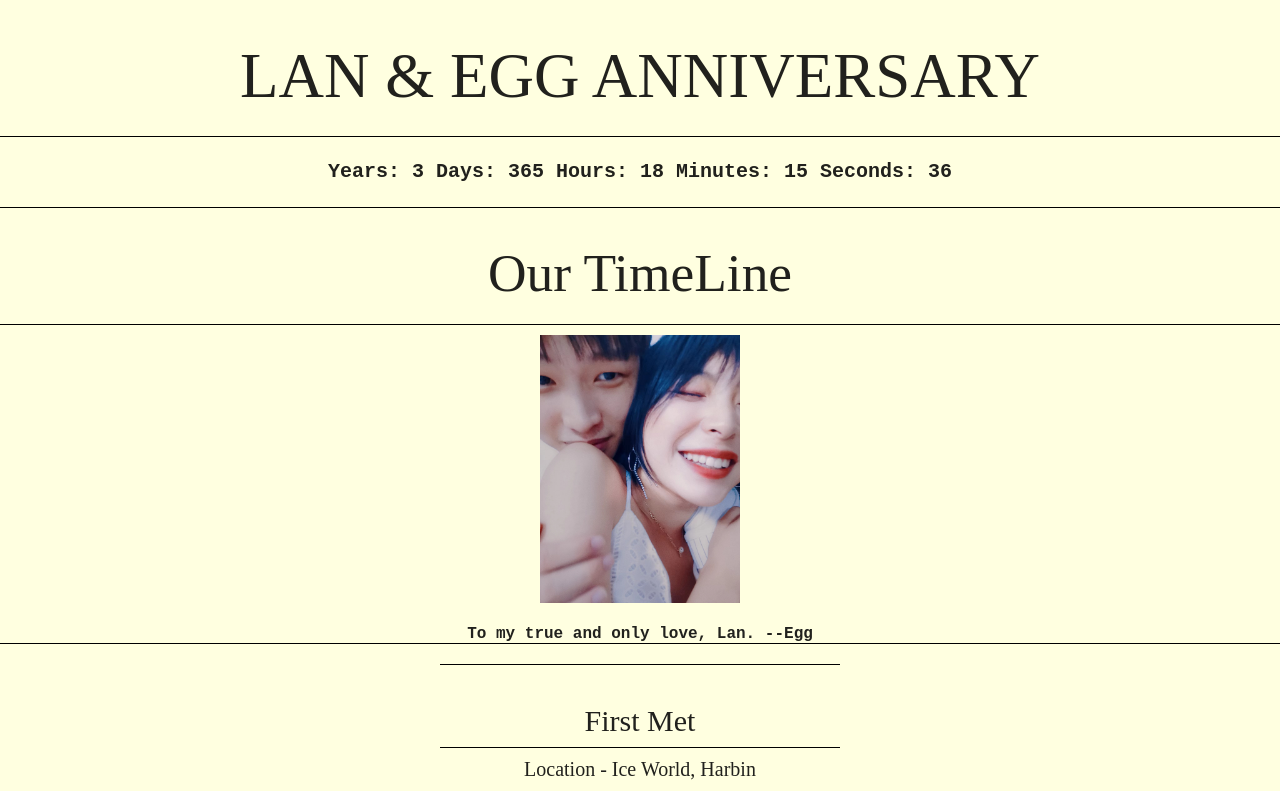
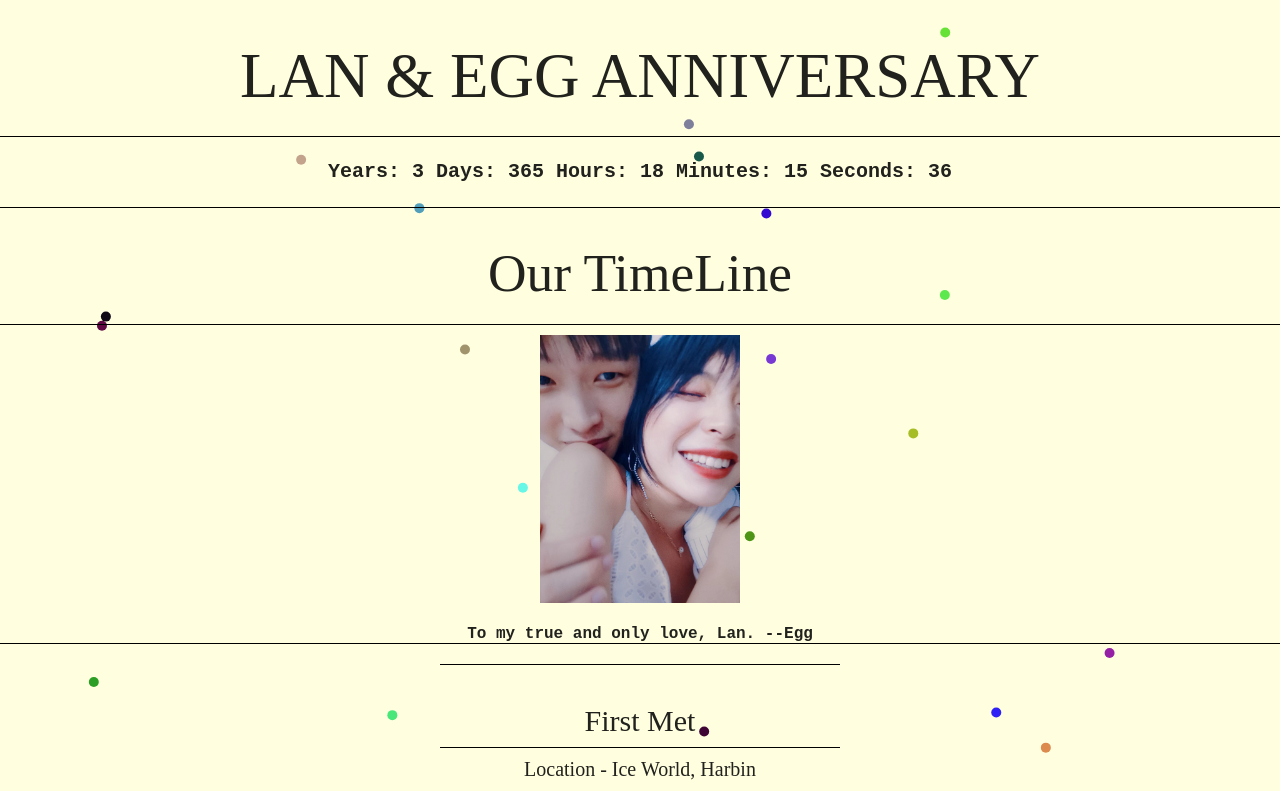
Before and after one commit to cartsbird/cartsbird.github.io, a plain HTML site: page index.html in a window 1280 px wide. Shown: the top 791 px of the page. Drawn offline with Linux system fonts and the light colour scheme.

Commit message:
fireworks

```diff
--- a/index.html
+++ b/index.html
@@ -1,6 +1,66 @@
 <!DOCTYPE html>
 <html>
+<!-- <canvas id="fireworksCanvas"></canvas> -->
+
+<script>
+    // Function to generate random number within a range
+    function getRandomNumber(min, max) {
+        return Math.random() * (max - min) + min;
+    }
+
+    // Function to generate random color
+    function getRandomColor() {
+        var letters = '0123456789ABCDEF';
+        var color = '#';
+        for (var i = 0; i < 6; i++) {
+            color += letters[Math.floor(Math.random() * 16)];
+        }
+        return color;
+    }
+
+    // Function to create a firework at a random position
+    function createFirework() {
+        var canvas = document.getElementById('fireworksCanvas');
+        var ctx = canvas.getContext('2d');
+
+        var x = getRandomNumber(0, canvas.width);
+        var y = getRandomNumber(0, canvas.height);
+
+        var color = getRandomColor();
+
+        ctx.beginPath();
+        ctx.arc(x, y, 5, 0, 2 * Math.PI);
+        ctx.fillStyle = color;
+        ctx.fill();
+    }
+
+    // Function to start the fireworks effect
+    function startFireworks() {
+        var canvas = document.getElementById('fireworksCanvas');
+        var ctx = canvas.getContext('2d');
+        canvas.width = document.body.scrollWidth;
+        canvas.height = document.body.scrollHeight;
+        // Create a firework every 1 second
+        setInterval(createFirework, 70);
+    }
+
+
+
+    // Start the fireworks effect when the page loads
+    window.addEventListener('load', startFireworks);
+
+</script>
 <head>
+    <style>
+        #fireworksCanvas {
+            position:absolute;
+            top: 0;
+            left: 0;
+            /* width: 100%; */
+            /* height: 100%; */
+            z-index: -1; /* This will make the canvas appear behind other content */
+        }
+    </style>
     <style>
         body {
             background-color: lightyellow;
@@ -181,5 +241,6 @@
             <img src="lan/3.jpeg" alt="Media 3">
         </div>
     </div>
+    <canvas id="fireworksCanvas"></canvas>
 </body>
 </html>
```
